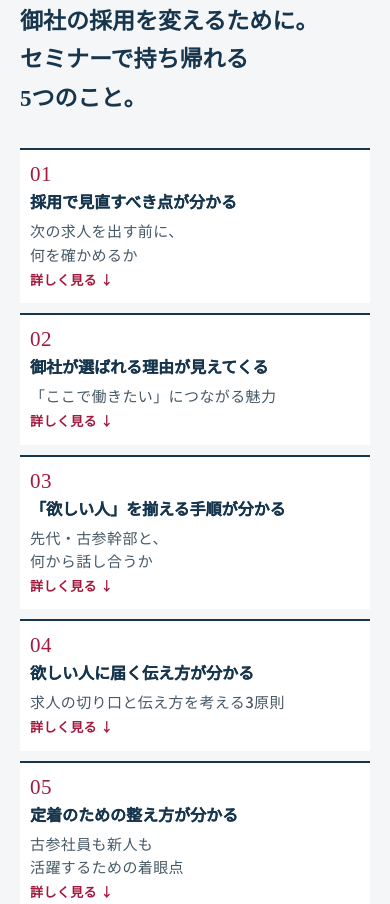
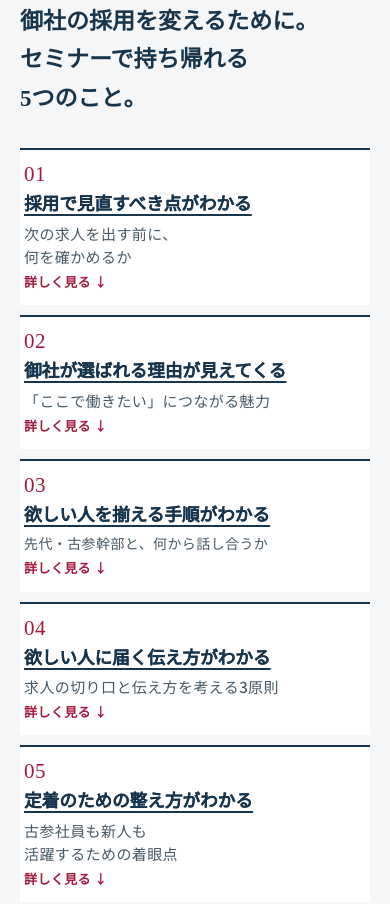
Before and after one commit to ws-sound55/wasou-lp-b-preview, a website: page seminar-flyer/index.html in a window 390 px wide. Shown: the part 1392-2296 px from the top of the page. Drawn offline with Linux system fonts and the light colour scheme.

Commit message:
style: emphasize flyer takeaway cards on mobile
Co-authored-by: Manus <dev-agent@manus.ai>

```diff
--- a/assets/css/seminar-flyer.css
+++ b/assets/css/seminar-flyer.css
@@ -191,7 +191,7 @@ h2 { color: var(--navy); font-family: var(--serif); font-size: clamp(27px, 3.15v
   .intro p:last-child { padding-left: 17px; }
   .section-heading { margin-bottom: 30px; }
   .takeaway-index { display: grid; grid-template-columns: 1fr; gap: 10px; }
-  .takeaway-index a, .takeaway-index a:nth-child(-n+3), .takeaway-index a:nth-child(4), .takeaway-index a:nth-child(5) { display: block; grid-column: auto; min-height: auto; padding: 14px 10px 14px; border-top-width: 2px; }
+  .takeaway-index a, .takeaway-index a:nth-child(-n+3), .takeaway-index a:nth-child(4), .takeaway-index a:nth-child(5) { display: block; grid-column: auto; min-height: auto; padding: 14px 4px 14px; border-top-width: 2px; }
   .takeaway-index > a > span:first-child { display: block; width: auto; margin-bottom: 6px; padding: 0; color: var(--red); font-size: 21px; line-height: 1; }
   .takeaway-index strong { display: block; font-size: 16px; line-height: 1.5; }
   .takeaway-index small { display: block; margin-top: 4px; font-size: 15px; line-height: 1.55; }
@@ -199,7 +199,10 @@ h2 { color: var(--navy); font-family: var(--serif); font-size: clamp(27px, 3.15v
   .card-copy-desktop { display: none; }
   .card-copy-mobile { display: grid; gap: 0; }
   .card-copy-mobile > span { display: block; }
-  .card-title-mobile { display: block; white-space: nowrap; font-size: clamp(14px, 4.2vw, 16px); font-weight: 900; line-height: 1.5; letter-spacing: 0; text-shadow: .15px 0 currentColor; }
+  .card-title-mobile { display: block; white-space: nowrap; font-size: clamp(15.4px, 4.62vw, 17.6px); font-weight: 900; line-height: 1.5; letter-spacing: 0; text-decoration: underline; text-decoration-thickness: 1.5px; text-underline-offset: 4px; text-shadow: .2px 0 currentColor; }
+  .takeaway-index-03 .card-copy-mobile { display: block; white-space: nowrap; }
+  .takeaway-index-03 .card-copy-mobile > span { display: inline; }
+  .takeaway-index-03 small { font-size: 14px; }
   .takeaways .section-heading h2 { font-size: clamp(19px, 6.2vw, 23px); line-height: 1.68; letter-spacing: 0; }
   .takeaways-title-desktop { display: none; }
   .takeaways-title-mobile { display: grid; gap: 0; }
--- a/seminar-flyer/index.html
+++ b/seminar-flyer/index.html
@@ -13,8 +13,8 @@
   <link rel="preconnect" href="https://fonts.googleapis.com">
   <link rel="preconnect" href="https://fonts.gstatic.com" crossorigin>
   <link href="https://fonts.googleapis.com/css2?family=Noto+Sans+JP:wght@400;500;600;700&family=Noto+Serif+JP:wght@500;600;700&display=swap" rel="stylesheet">
-  <link rel="stylesheet" href="../assets/css/seminar-flyer.css?v=20261027-mobile-text-01">
-  <script src="../assets/js/seminar-flyer.js?v=20261027-mobile-text-01" defer></script>
+  <link rel="stylesheet" href="../assets/css/seminar-flyer.css?v=20261027-card-emphasis-01">
+  <script src="../assets/js/seminar-flyer.js?v=20261027-card-emphasis-01" defer></script>
 </head>
 <body>
   <a class="skip-link" href="#main-content">本文へ移動</a>
@@ -54,11 +54,11 @@
           <h2 id="takeaways-title"><span class="takeaways-title-desktop">御社の採用を変えるために。<br>セミナーで持ち帰れる5つのこと。</span><span class="takeaways-title-mobile"><span>御社の採用を変えるために。</span><span>セミナーで持ち帰れる</span><span>5つのこと。</span></span></h2>
         </div>
         <nav class="takeaway-index" aria-label="5つの持ち帰り">
-          <a href="#takeaway-1"><span>01</span><strong><span class="card-copy-desktop">採用で見直すべき点が分かる</span><span class="card-title-mobile">採用で見直すべき点が分かる</span></strong><small><span class="card-copy-desktop">次の求人を出す前に、何を確かめるか</span><span class="card-copy-mobile"><span>次の求人を出す前に、</span><span>何を確かめるか</span></span></small><em aria-hidden="true">詳しく見る ↓</em></a>
+          <a href="#takeaway-1"><span>01</span><strong><span class="card-copy-desktop">採用で見直すべき点が分かる</span><span class="card-title-mobile">採用で見直すべき点がわかる</span></strong><small><span class="card-copy-desktop">次の求人を出す前に、何を確かめるか</span><span class="card-copy-mobile"><span>次の求人を出す前に、</span><span>何を確かめるか</span></span></small><em aria-hidden="true">詳しく見る ↓</em></a>
           <a href="#takeaway-2"><span>02</span><strong><span class="card-copy-desktop">御社が選ばれる理由が見えてくる</span><span class="card-title-mobile">御社が選ばれる理由が見えてくる</span></strong><small>「ここで働きたい」につながる魅力</small><em aria-hidden="true">詳しく見る ↓</em></a>
-          <a href="#takeaway-3"><span>03</span><strong><span class="card-copy-desktop">「欲しい人」をそろえる手順が分かる</span><span class="card-title-mobile">「欲しい人」を揃える手順が分かる</span></strong><small><span class="card-copy-desktop">先代・古参幹部と、何から話し合うか</span><span class="card-copy-mobile"><span>先代・古参幹部と、</span><span>何から話し合うか</span></span></small><em aria-hidden="true">詳しく見る ↓</em></a>
-          <a href="#takeaway-4"><span>04</span><strong><span class="card-copy-desktop">欲しい人に届く伝え方が分かる</span><span class="card-title-mobile">欲しい人に届く伝え方が分かる</span></strong><small>求人の切り口と伝え方を考える3原則</small><em aria-hidden="true">詳しく見る ↓</em></a>
-          <a href="#takeaway-5"><span>05</span><strong><span class="card-copy-desktop">定着のために整えることが分かる</span><span class="card-title-mobile">定着のための整え方が分かる</span></strong><small><span class="card-copy-desktop">古参社員も新人も活躍するための着眼点</span><span class="card-copy-mobile"><span>古参社員も新人も</span><span>活躍するための着眼点</span></span></small><em aria-hidden="true">詳しく見る ↓</em></a>
+          <a class="takeaway-index-03" href="#takeaway-3"><span>03</span><strong><span class="card-copy-desktop">「欲しい人」をそろえる手順が分かる</span><span class="card-title-mobile">欲しい人を揃える手順がわかる</span></strong><small><span class="card-copy-desktop">先代・古参幹部と、何から話し合うか</span><span class="card-copy-mobile"><span>先代・古参幹部と、</span><span>何から話し合うか</span></span></small><em aria-hidden="true">詳しく見る ↓</em></a>
+          <a href="#takeaway-4"><span>04</span><strong><span class="card-copy-desktop">欲しい人に届く伝え方が分かる</span><span class="card-title-mobile">欲しい人に届く伝え方がわかる</span></strong><small>求人の切り口と伝え方を考える3原則</small><em aria-hidden="true">詳しく見る ↓</em></a>
+          <a href="#takeaway-5"><span>05</span><strong><span class="card-copy-desktop">定着のために整えることが分かる</span><span class="card-title-mobile">定着のための整え方がわかる</span></strong><small><span class="card-copy-desktop">古参社員も新人も活躍するための着眼点</span><span class="card-copy-mobile"><span>古参社員も新人も</span><span>活躍するための着眼点</span></span></small><em aria-hidden="true">詳しく見る ↓</em></a>
         </nav>
       </div>
     </section>
```
